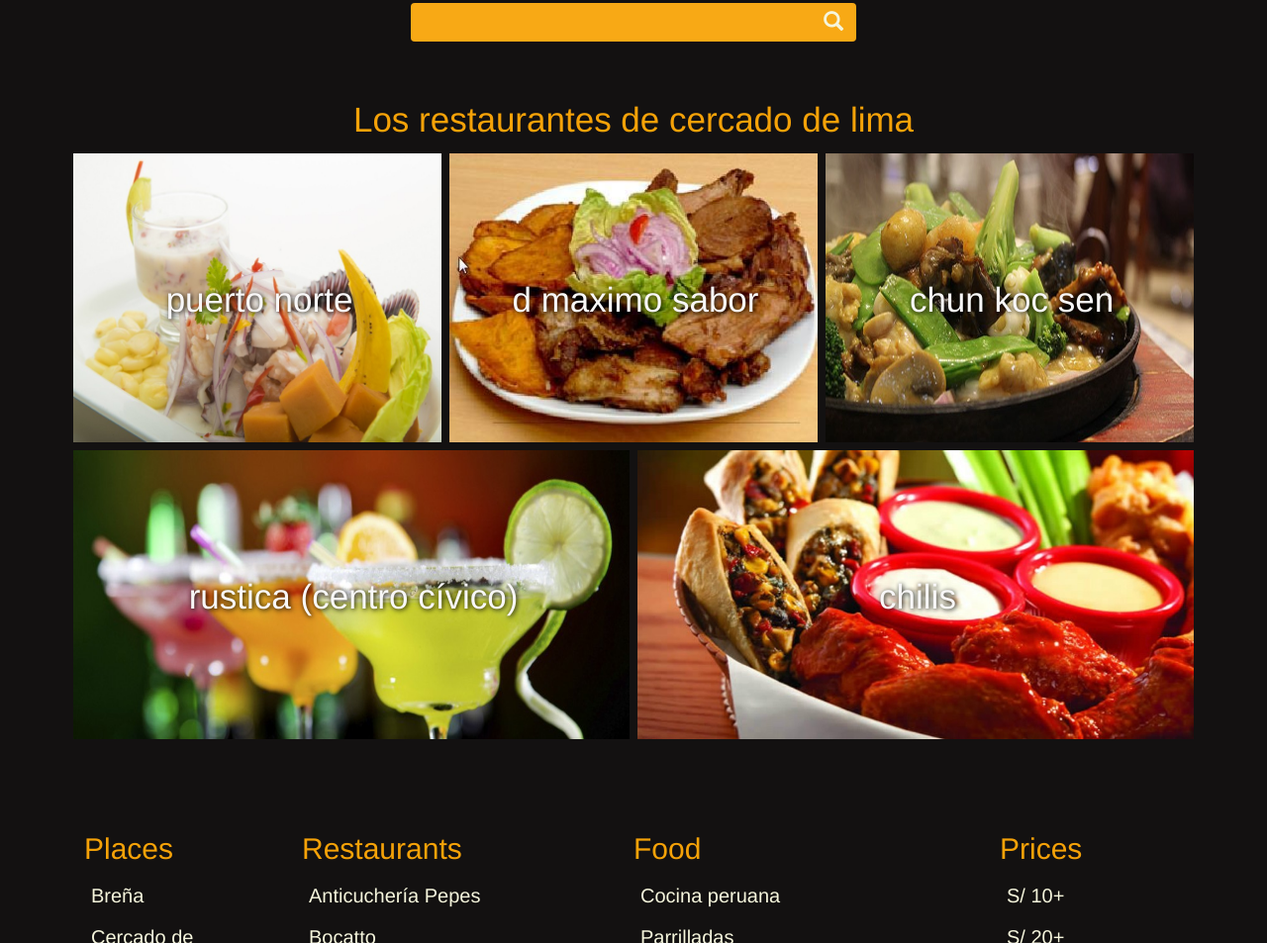
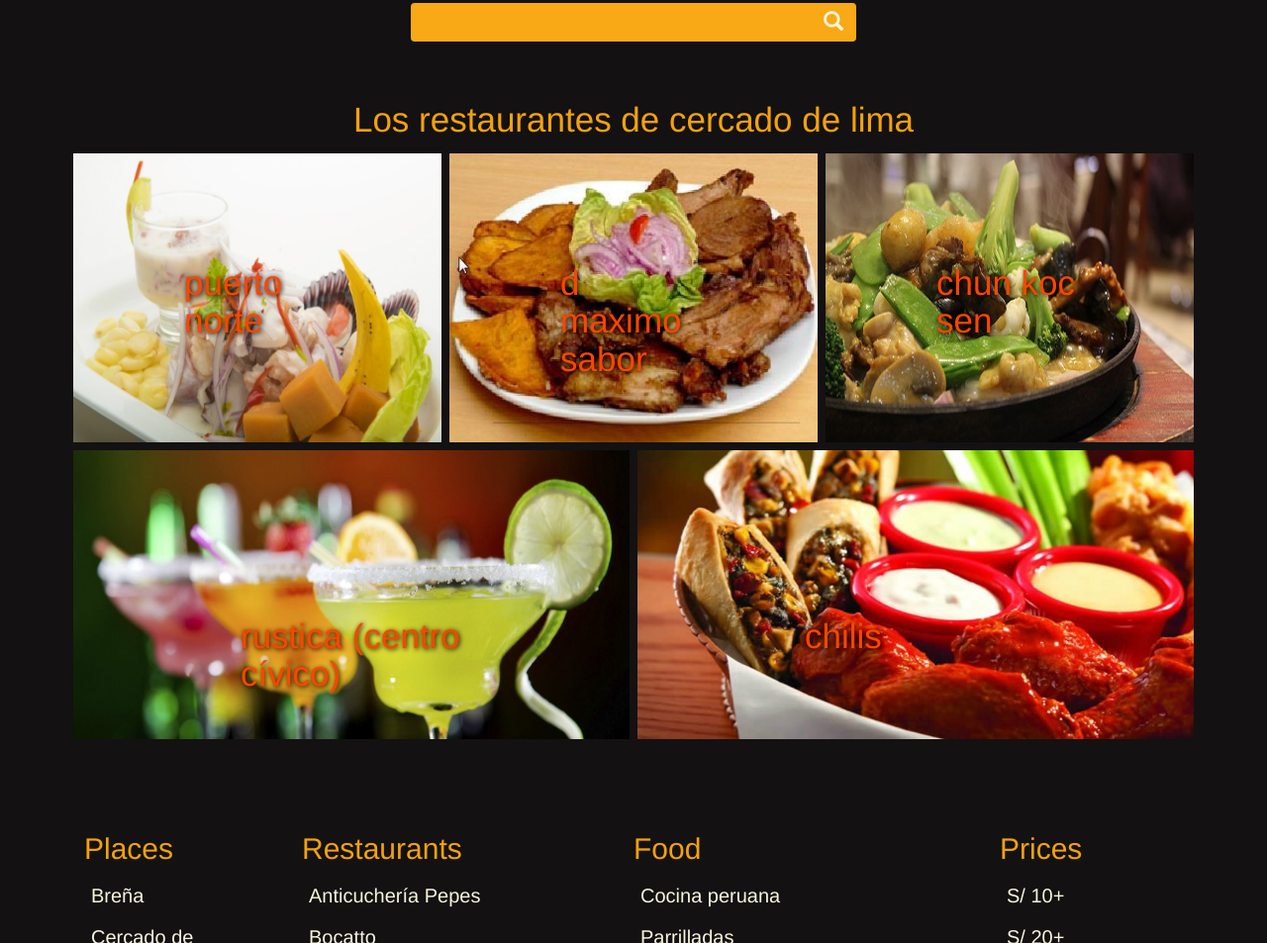
Before and after one commit to aurorex/food-map, a plain HTML site: page views/search.html in a window 1280 px wide. Shown: the part 939-1892 px from the top of the page at 99% size. Drawn offline with Linux system fonts and the light colour scheme.

Commit message:
terminando funcionalidad,modificando eventos

```diff
--- a/css/main.css
+++ b/css/main.css
@@ -65,13 +65,13 @@ h1 .glyphicon-search{
 .imagen>img{
   width: 100%;
   height: 100%;
+
 }
 
-.imagen>div{
+.imagen>h5{
   position: absolute;
-  width: 100%;
-  height: 100%;
-  color:rgb(248, 247, 247);
+  margin:30% 30%;
+  color:orangered;
   text-shadow: 1px 1px 5px black;
   font-size: 18px;
   display: flex;
@@ -93,15 +93,18 @@ a:hover{
 .modal-header{
   background-color: rgb(119, 117, 117);
 }
+
 .modal-title{
   text-transform: uppercase;
   font-size: 20px;
   color: beige;
 }
 
-.figure{
-  padding:10%  ;
+.figure img{
+  padding:5%;
+  width: 100%;
 }
+
 ul li{
   padding:7px;
   color:rgb(48, 69, 107);
@@ -163,7 +166,7 @@ ul li{
     font-size: 30px;
   }
 
-  .imagen>div{
+  .imagen>h5{
     font-size: 28px;
   }
 
@@ -202,9 +205,6 @@ ul li{
     font-size: 25px;
   }
 
-  .figure{
-    padding: 3% 0;
-  }
   ul li{
     font-size: 20px;
   }
@@ -249,7 +249,7 @@ ul li{
     font-size: 30px;
   }
 
-  .imagen>div{
+  .imagen>h5{
     font-size: 30px;
   }
 
@@ -284,9 +284,6 @@ ul li{
     font-size: 20px;
   }
 
-  .figure{
-    padding: 3% 0;
-  }
   ul li{
     font-size: 20px;
   }
@@ -296,9 +293,6 @@ ul li{
     font-size: 25px;
   }
 
-  .figure{
-    padding: 5% 0;
-  }
   ul li{
     font-size: 18px;
   }
@@ -343,7 +337,7 @@ ul li{
     font-size: 35px;
   }
 
-  .imagen>div{
+  .imagen>h5{
     font-size: 35px;
   }
 
@@ -378,9 +372,6 @@ ul li{
     font-size: 35px;
   }
 
-  .figure{
-    padding: 10% 0;
-  }
   ul li{
     font-size: 20px;
   }
--- a/js/data.js
+++ b/js/data.js
@@ -4,7 +4,7 @@ var foodMap = {
       'cercado de lima': [
         {
           'puerto norte': {
-            'mapa': '../assets/images/cercadoLima-map.jpg',
+            'mapa': '../assets/images/cercadoLima-map.png',
             'descripcion': 'Sabrosos potajes marinos con el mejor sabor norteño que te enamorará.',
             'direccion': 'Av. España 224 , Cercado de Lima, Lima (Lima) ',
             'contacto': 4717673,
@@ -15,7 +15,7 @@ var foodMap = {
         },
         {
           'd maximo sabor': {
-            'mapa': '../assets/images/cercadoLima-map.jpg',
+            'mapa': '../assets/images/cercadoLima-map.png',
             'descripcion': 'Karoke y buena comida en un sólo lugar.',
             'direccion': 'Av. Petit Thouars 1109, Cercado de Lima, Lima (Lima)',
             'contacto': 4514373,
@@ -26,7 +26,7 @@ var foodMap = {
         },
         {
           'chun koc sen': {
-            'mapa': '../assets/images/cercadoLima-map.jpg',
+            'mapa': '../assets/images/cercadoLima-map.png',
             'descripcion': 'Donde podrás encontrar gran variedad de comida china cantonesa en el centro de la ciudad.',
             'direccion': 'Jr. Paruro 890, Cercado de Lima, Lima (Lima) ',
             'contacto': 4274765,
@@ -37,7 +37,7 @@ var foodMap = {
         },
         {
           'rustica (centro cívico)': {
-            'mapa': '../assets/images/cercadoLima-map.jpg',
+            'mapa': '../assets/images/cercadoLima-map.png',
             'descripcion': 'Exquisitos sabores y mucha diversión.',
             'direccion': 'C.C. Real Plaza Centro Cívico, Cercado de Lima, Lima (Lima)',
             'contacto': 3305916,
@@ -48,7 +48,7 @@ var foodMap = {
         },
         {
           'chilis': {
-            'mapa': '../assets/images/cercadoLima-map.jpg',
+            'mapa': '../assets/images/cercadoLima-map.png',
             'descripcion': 'variados platillos, piqueos, sándwiches y bebidas, al ritmo de buena música y proyecciones entretenidas en las múltiples pantallas.',
             'direccion': 'Av. Garcilaso de la Vega 1337, C.C. Real Plaza Centro Cívico, Cercado de Lima, Lima (Lima) ',
             'contacto': 6100010,
--- a/js/search.js
+++ b/js/search.js
@@ -1,17 +1,18 @@
 $(document).ready(function() {
-/* declaramos una variable restaurants vacia para almacenar un string */
+/* declaramos una variable restaurants vacia */
   var restaurants = '';
-  /* asignamos por defecto el key 'cercado de lima' del objeto 'distritos de lima' que es key del objeto foodMap a  la variable restaurants al cargar el documento */
-  restaurants = foodMap['distritos de lima'][0]['cercado de lima'];
   /* agregando key(nombre del distrito:cercado de lima,por defecto) en la etiqueta 'h2' */
   $('.name-distrito').append('Los restaurantes de cercado de lima');
-  /* recorremos la variable 'restaurants' */
+  /* funcion para filtrar por nombres de distritos deacuerdo al key(propiedad distrito) que se encuentre en el objeto 'distritos de lima' */
+  function filterDistrito(index, distrito) {
+    /* asignamos un objeto para la variable 'restaurants */
+    restaurants = foodMap['distritos de lima'][index][distrito];
+    /* recorremos la variable restaurants */
     for (var i = 0;i < restaurants.length; i++) {
-    /* recorremos el objeto'cercado de lima'(key del objeto 'distritos de lima' ) para obtener el key y el value de dicho objeto */
+      /* recorremos el objeto de la variable restaurants para obtener el key y el value de dicho objeto */
       $.each(restaurants[i], function(key, value) {
-      /* agregando valores(value) del objeto 'cercado de lima' a los atributos que se crean en la etiqueta <img> */
+        /* agregando valores(value) de los objetos del key(propiedad distrito) del objeto 'distritos de lima' a los atributos que se crean en la etiqueta <img> */
         $('#img' + i).attr('data-restaurante', key);
-      $('#div-img' + i).append(key);
         $('#img' + i).attr('data-map', value.mapa);
         $('#img' + i).attr('data-descripcion', value.descripcion);
         $('#img' + i).attr('data-direccion', value.direccion);
@@ -20,13 +21,26 @@ $(document).ready(function() {
         $('#img' + i).attr('data-precio', value.precio);
         /* agregando url de la propiedad'image' al atributo 'src' */
         $('#img' + i).attr('src', value.image);
-      /* agregar etiqueta 'p' con el key(cercado de lima) del objeto 'distritos de lima' a la etiqueta <img> */
-      $('#img' + i).append('<p>' + key + '</p>');
-      /* evento click para la etiqueta <div> agrega data de los restaurantes del objeto 'cecado de lima' en el modal */
-      $('#div-img' + i).on('click', function(event) {
+        /* agregar a la etiqueta <h5> el key(propiedad distrito) para agregar el nombre de cada distrito del objeto 'distritos de lima'  */
+        $('.restaurant' + i).empty();
+        $('.restaurant' + i).append(key);
+        /* evento click para la etiqueta <img> */
+        $('#img' + i ).on('click', function(event) {
+          /* agregamos valores(value) de los objetos que estan dentro del key(propiedad distrito) al modal*/
+          $('h4,.li-1,.li-2,.li-3,.li-4,.li-5').empty();
+          $('h4').append(key);
+          $('#image-modal').attr('src', value.mapa);
+          $('.li-1').append('<strong>Descripción :</strong> ' + value.descripcion);
+          $('.li-2').append('<strong>Dirección :</strong> ' + value.direccion);
+          $('.li-3').append('<strong>Contacto :</strong> ' + value.contacto);
+          $('.li-4').append('<strong>Platos :</strong> ' + value['tipo de comida']);
+          $('.li-5').append('<strong>Precios desde :</strong> ' + value.precio);
+        });
+        /* evento click para la tiqueta 'h5'*/
+        $('.restaurant' + i).on('click', function(event) {
           /* el metodo empty vacia los elementos y valores de un objeto*/
           $('h4,.li-1,.li-2,.li-3,.li-4,.li-5').empty();
-        /* agregamos elementos y valores */
+          /* agregamos elementos y valores de los objetos que estan dentro del key(propiedad distrito) al modal */
           $('h4').append(key);
           $('#image-modal').attr('src', value.mapa);
           $('.li-1').append('<strong>Descripción :</strong> ' + value.descripcion);
@@ -36,7 +50,17 @@ $(document).ready(function() {
           $('.li-5').append('<strong>Precios desde :</strong> ' + value.precio);
         });
       });
+      /* evento mouseover y mouseout para la etiqueta <img> */
+      $('#img' + i).on('mouseover', function() {
+        $(this).css('opacity', 0.2);
+      });
+      $('#img' + i).on('mouseout', function() {
+        $(this).css('opacity', 1);;
+      });
     }
+  }
+  /* pasamos como argumentos la posicion de cada key del objeto 'distritos de lima' y por defecto el key 'cercado de lima' */
+  filterDistrito(0, 'cercado de lima');
   /* asignamos en una variable la etiqueta 'input' */
   var $input = $('.input');
   /* evento keydown en el input */
@@ -48,50 +72,6 @@ $(document).ready(function() {
       /* agregamos el valor de la variable index('nombre del distrito') en la etiqueta 'h2'*/
       $('.name-distrito').empty();
       $('.name-distrito').append('Los restaurantes de ' + index);
-      /* funcion para filtrar por nombres de distritos deacuerdo al key(propiedad distrito) que se encuentre en el objeto 'distritos de lima' */
-      function filterDistrito(index, distrito) {
-        /* asignamos otro valor para la variable 'restaurants */
-        restaurants = foodMap['distritos de lima'][index][distrito];
-        /* recorremos la variable restaurants */
-        for (var i = 0;i < restaurants.length; i++) {
-          /* recorremos el objeto  para obtener el key y el value de dicho objeto */
-          $.each(restaurants[i], function(key, value) {
-            /* agregando valores(value) de los objetos del key(propiedad distrito) del objeto 'distritos de lima' a los atributos que se crean en la etiqueta <img> */
-            $('#img' + i).attr('data-restaurante', key);
-            $('#div-img' + i).empty();
-            $('#div-img' + i).append(key);
-            $('#img' + i).attr('data-map', value.mapa);
-            $('#img' + i).attr('data-descripcion', value.descripcion);
-            $('#img' + i).attr('data-direccion', value.direccion);
-            $('#img' + i).attr('data-contacto', value.contacto);
-            $('#img' + i).attr('data-comida', value['tipo de comida']);
-            $('#img' + i).attr('data-precio', value.precio);
-            /* agregando url de la propiedad'image' al atributo 'src' */
-            $('#img' + i).attr('src', value.image);
-            /* agregar a la etiqueta <img> el key(propiedad distrito) para agregar el nombre de cada distrito del objeto 'distritos de lima'  */
-            $('#img' + i).append('<p>' + key + '</p>');
-            /* evento click para la etiqueta <img> agrega data al modal */
-            $('#div-img' + i).on('click', function(event) {
-              /* agregamos valores(value) de los objetos que estan dentro del key(propiedad distrito) al modal*/
-              $('h4,.li-1,.li-2,.li-3,.li-4,.li-5').empty();
-              $('h4').append(key);
-              $('#image-modal').attr('src', value.mapa);
-              $('.li-1').append('<strong>Descripción :</strong> ' + value.descripcion);
-              $('.li-2').append('<strong>Dirección :</strong> ' + value.direccion);
-              $('.li-3').append('<strong>Contacto :</strong> ' + value.contacto);
-              $('.li-4').append('<strong>Platos :</strong> ' + value['tipo de comida']);
-              $('.li-5').append('<strong>Precios desde :</strong> ' + value.precio);
-            });
-          });
-          /* evento mouseover y mouseout para la etiqueta <img> */
-          $('#div-img' + i).on('mouseover', function() {
-            $(this).css('opacity', 0.2);
-          });
-          $('#div-img' + i).on('mouseout', function() {
-            $(this).css('opacity', 1);
-          });
-        }
-      }
       /* usamos la condicional switch para pasar parametros a la funcion filterDistrito */
       switch (index) {
       case 'cercado de lima': filterDistrito(0, 'cercado de lima'); break;
--- a/views/search.html
+++ b/views/search.html
@@ -39,25 +39,25 @@
         <div class="row">
           <h2 class="name-distrito text-center"></h2>
           <div class="col-xs-12">
-            <figure class="imagen col-xs-4 xspadding">
-              <img id="img0" class="img-responsive xspadding col-xs-4" src="" >
-              <div id="div-img0" data-toggle="modal" data-target="#myModal"></div>
+            <figure id="imagen0" class=" imagen col-xs-4 xspadding">
+              <img id="img0"  class="img-responsive xspadding col-xs-4" src=""data-toggle="modal" data-target="#myModal" >
+              <h5 class="restaurant0" data-toggle="modal" data-target="#myModal"></h5>
             </figure>
-            <figure class="imagen col-xs-4 xspadding">
-              <img id="img1" class="img-responsive xspadding col-xs-4" src="" data-toggle="modal" data-target="#myModal" >
-              <div id="div-img1" data-toggle="modal" data-target="#myModal"></div>
+            <figure id="imagen1" class="imagen imagen col-xs-4 xspadding">
+              <img id="img1"  class="img-responsive xspadding col-xs-4" src="" data-toggle="modal" data-target="#myModal" >
+              <h5  class="restaurant1" data-toggle="modal" data-target="#myModal"></h5>
             </figure>
-            <figure class="imagen col-xs-4 xspadding">
+            <figure id="imagen2" class="imagen imagen col-xs-4 xspadding">
               <img id="img2" class="img-responsive xspadding col-xs-4" src="" data-toggle="modal" data-target="#myModal" >
-              <div id="div-img2" data-toggle="modal" data-target="#myModal"></div>
+              <h5 class="restaurant2" data-toggle="modal" data-target="#myModal"></h5>
             </figure>
-            <figure class="imagen col-xs-6 xspadding">
+            <figure id="imagen3" class="imagen imagen col-xs-6 xspadding">
               <img id="img3" class="img-responsive xspadding col-xs-6" src="" data-toggle="modal" data-target="#myModal" >
-              <div id="div-img3" data-toggle="modal" data-target="#myModal"></div>
+              <h5 class="restaurant3" data-toggle="modal" data-target="#myModal"></h5>
             </figure>
-            <figure class="imagen col-xs-6 xspadding">
+            <figure id="imagen4" class="imagen imagen col-xs-6 xspadding">
               <img id="img4" class="img-responsive xspadding col-xs-6" src="" data-toggle="modal" data-target="#myModal" >
-              <div id="div-img4" data-toggle="modal" data-target="#myModal"></div>
+              <h5 class="restaurant4" data-toggle="modal" data-target="#myModal"></h5>
             </figure>
           </div>
         </div>
```
Also changed, not shown: assets/images/cercado-lima-map.png (deleted), assets/images/cercadoLima-map.JPG (deleted), assets/images/cercadoLima-map.png (added), assets/images/lima-desktop.png (deleted), assets/images/lima-small.jpg (deleted). Lines whose indentation alone changed are shown as unchanged.
